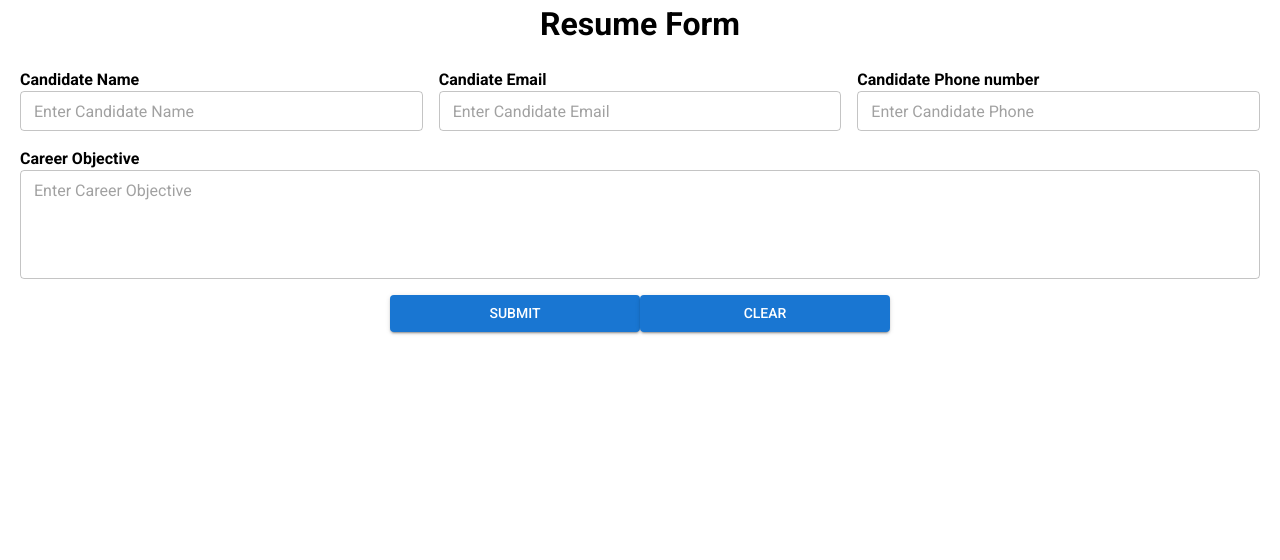
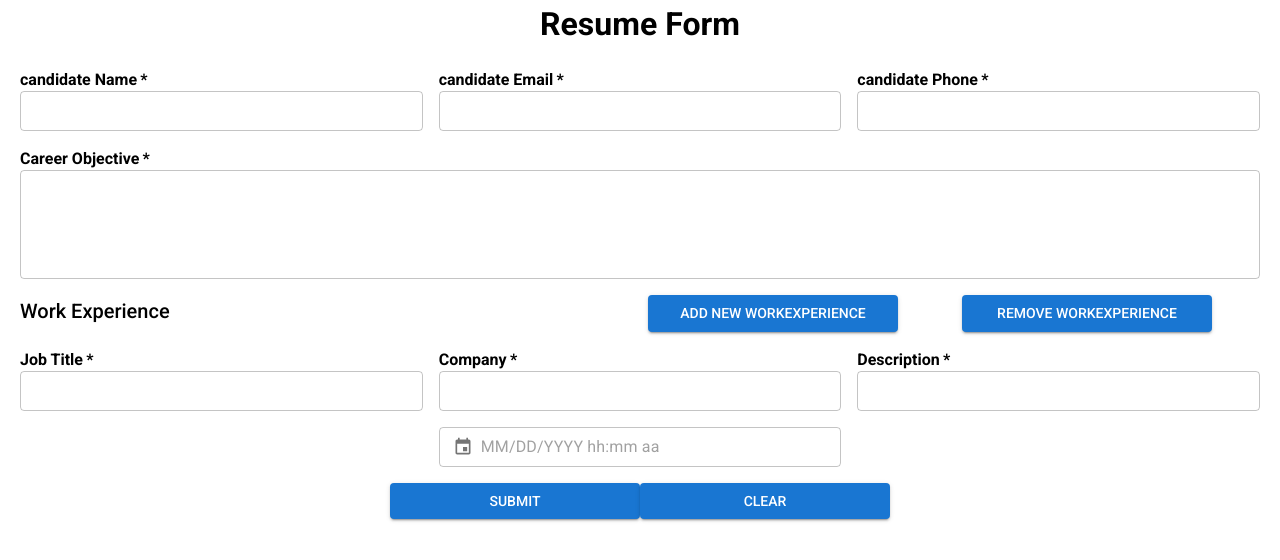
Before and after one commit to naveed0000/practice-frontend, a Next.js app: page /resume-form in a window 1280 px wide. Shown: the top 560 px of the page. Built offline with nearby package versions, Linux system fonts and the light colour scheme; what @mui/material-nextjs would draw is missing.

Commit message:
useField Array

```diff
--- a/package.json
+++ b/package.json
@@ -17,6 +17,8 @@
     "@mui/material": "^7.3.1",
     "@mui/material-nextjs": "^7.3.0",
     "@mui/styled-engine-sc": "^7.3.1",
+    "@mui/x-date-pickers": "^8.11.2",
+    "dayjs": "^1.11.18",
     "motion": "^12.23.12",
     "next": "15.5.2",
     "react": "19.1.0",
--- /dev/null
+++ b/src/app/resume-form/GlobalComponent/SimpleTextField.tsx
@@ -0,0 +1,56 @@
+'use client';
+
+import { Theme } from '@emotion/react';
+import { InputLabel, SxProps, TextField, TextFieldProps } from '@mui/material';
+import React from 'react'
+import {  Controller, Control, FieldValues, Path } from 'react-hook-form';
+
+
+export interface Props<T extends FieldValues>
+  extends Omit<TextFieldProps, 'name' | 'defaultValue'> {
+    control: Control<T>
+    name: Path<T>;
+    sx: SxProps<Theme>;
+    inputlabel: string;
+}
+
+export default function SimpleTextField<T extends FieldValues>({control, name,sx,inputlabel, ...rest}:Props<T>) {
+  return (
+    <>
+    <InputLabel
+          htmlFor="candidateName"
+          sx={{
+            fontSize: "16px",
+            color: "common.black",
+            fontWeight: "bold",
+            width: "100%",
+          }}
+          required
+        >
+          {inputlabel}
+        </InputLabel>
+      <Controller
+          name={name}
+          control={control}
+          render={({
+            field,
+            fieldState: { error, },
+            formState,
+          }) => {
+
+            return (
+              <TextField
+              sx={sx}
+                {...rest}
+                {...field}
+                size="small"
+                error={!!error}
+                helperText={error ? error.message : null}
+                variant="outlined"
+              />
+            );
+          }}
+        />
+        </>
+  )
+}
--- a/src/app/resume-form/components/Index.tsx
+++ b/src/app/resume-form/components/Index.tsx
@@ -3,7 +3,8 @@
 import { Box, Typography } from "@mui/material";
 import React from "react";
 import ResumeForm from "./ResumeForm";
-
+import { LocalizationProvider } from '@mui/x-date-pickers';
+import { AdapterDayjs } from '@mui/x-date-pickers/AdapterDayjs';
 export default function Index() {
   return (
     <Box>
@@ -12,7 +13,9 @@ export default function Index() {
       >
         Resume Form
       </Typography>
-      <ResumeForm />
+      <LocalizationProvider dateAdapter={AdapterDayjs}>
+        <ResumeForm />
+      </LocalizationProvider>
     </Box>
   );
 }
--- a/src/app/resume-form/components/ResumeForm.tsx
+++ b/src/app/resume-form/components/ResumeForm.tsx
@@ -1,42 +1,63 @@
 "use client";
 
-import { Button, Grid, InputLabel, TextField } from "@mui/material";
-import React, { useEffect } from "react";
-import { useForm } from "react-hook-form";
+import { Button, Grid, InputAdornment, InputLabel, TextField, TextFieldProps, Typography } from "@mui/material";
+import React, { useState } from "react";
+import { Controller, useFieldArray, useForm } from "react-hook-form";
 import { zodResolver } from "@hookform/resolvers/zod";
-import resumeSchema, { resumeSchemaType } from "./resumeSchema";
-
+import resumeSchema, { resumeSchemaType, workExperienceSchemaType } from "./resumeSchema";
+import SimpleTextField from "../GlobalComponent/SimpleTextField";
+import { CalendarIcon, DatePicker, DateTimePicker } from "@mui/x-date-pickers";
+import dayjs, { Dayjs } from "dayjs";
+// Example: value from form (string | null)
+let valueFromForm: string | null = null; // assume form value is empty initially
 export default function ResumeForm() {
+  const [openDate, setOpenDate] = useState<boolean>(false);
+  // const [date, setDate] = React.useState<Dayjs | null>(dayjs()); // default today
   const {
     handleSubmit,
     register,
     unregister,
     formState: { errors },
     getFieldState,
-    clearErrors,
+    setValue,
+    trigger,
     watch,
-  } = useForm({
+    control
+  } = useForm<resumeSchemaType>({
     defaultValues: {
       candidateName: "",
       candidateEmail: "",
       candidatePhone: "",
       careerObjective: "",
+      workExperience: [
+        {
+          company: '',
+          title: '',
+          description: '',
+          startDate: null,
+        }
+      ]
     },
     resolver: zodResolver(resumeSchema),
-    mode: "onChange",
   });
+  const { fields, append,remove } = useFieldArray<resumeSchemaType>({
+    name : 'workExperience',
+    control
+  })
 
+    console.log('fields: ', fields);
   // useEffect(() => {
   //   register("candidateName");
   // }, [register]);
 
-  console.log(errors, "errors");
-  console.log(watch());
-  console.log(getFieldState("candidateName"), "getFieldState");
+  // console.log(errors, "errors");
+  // console.log(watch());
+  // console.log(getFieldState("candidateName"), "getFieldState");
 
   const onSubmit = (data: resumeSchemaType) => {
     console.log(data);
   };
+
   return (
     <Grid
       container
@@ -46,100 +67,131 @@ export default function ResumeForm() {
       sx={{ padding: "20px" }}
     >
       <Grid size={4}>
-        <InputLabel
-          htmlFor="candidateName"
-          sx={{
-            fontSize: "16px",
-            color: "common.black",
-            fontWeight: "bold",
-            width: "100%",
-          }}
-        >
-          Candidate Name
-        </InputLabel>
-        <TextField
-          {...register("candidateName")}
-          name="candidateName"
-          fullWidth
-          id="candidateName"
-          label=""
-          error={!!errors.candidateName}
-          helperText={errors.candidateName?.message}
-          variant="outlined"
-          size="small"
-          placeholder="Enter Candidate Name"
-        />
+        <SimpleTextField control={control} name='candidateName' sx={{ width: 1}} variant="outlined" inputlabel="candidate Name"/>
       </Grid>
       <Grid size={4}>
-        <InputLabel
-          htmlFor="candidateEmail"
-          sx={{ fontSize: "16px", color: "common.black", fontWeight: "bold" }}
-        >
-          Candiate Email
-        </InputLabel>
-        <TextField
-          {...register("candidateEmail")}
-          fullWidth
-          name="candidateEmail"
-          id="candidateEmail"
-          label=""
-          error={!!errors.candidateEmail}
-          helperText={errors.candidateEmail?.message}
-          variant="outlined"
-          size="small"
-          placeholder="Enter Candidate Email"
-        />
+
+        <SimpleTextField control={control} name='candidateEmail' sx={{ width: 1}} variant="outlined" inputlabel="candidate Email"/>
       </Grid>
       <Grid size={4}>
-        <InputLabel
-          htmlFor="candidatePhone"
-          sx={{ fontSize: "16px", color: "common.black", fontWeight: "bold" }}
-        >
-          Candidate Phone number
-        </InputLabel>
-        <TextField
-          {...register("candidatePhone")}
-          fullWidth
-          error={!!errors.candidatePhone}
-          helperText={errors.candidatePhone?.message}
-          name="candidatePhone"
-          id="candidatePhone"
-          label=""
-          variant="outlined"
-          size="small"
-          placeholder="Enter Candidate Phone"
-        />
+
+        <SimpleTextField control={control} name='candidatePhone' sx={{ width: 1}} variant="outlined" inputlabel="candidate Phone"/>
       </Grid>
 
       <Grid size={12}>
-        <InputLabel
-          htmlFor="careerObjective"
-          sx={{ fontSize: "16px", color: "common.black", fontWeight: "bold" }}
+        <SimpleTextField control={control} name='careerObjective' sx={{ width: 1}} variant="outlined" inputlabel="Career Objective" multiline rows={4}/>
+      </Grid>
+      <Grid size={6}>
+        <Typography variant="h6" >
+        Work Experience
+          </Typography>
+      </Grid>
+      <Grid size={3}>
+        <Button
+          onClick={() => append({ company: '', description: '', title: '', endDate: '', startDate: ''})}
+          variant="contained"
+          sx={{ width: 250 }}
         >
-          Career Objective
-        </InputLabel>
-        <TextField
-          {...register("careerObjective")}
-          name="careerObjective"
-          fullWidth
-          id="careerObjective"
-          label=""
-          error={!!errors.careerObjective}
-          helperText={errors.careerObjective?.message}
-          variant="outlined"
-          size="small"
-          multiline
-          rows={4}
-          placeholder="Enter Career Objective"
-        />
+          add new WorkExperience
+        </Button>
+      </Grid>
+      <Grid size={3}>
+        <Button
+          onClick={() => remove(fields.length - 1)}
+          variant="contained"
+          sx={{ width: 250 }}
+        >
+          remove WorkExperience
+        </Button>
       </Grid>
 
-      <Grid size={12} justifyItems={"center"} textAlign={"center"}>
+
+      {fields.map((field, index) => {
+        return (
+          <Grid container size={12} key={index}>
+          <Grid size={4}>
+        <SimpleTextField control={control} name={`workExperience.${index}.title`} sx={{ width: 1}} variant="outlined" inputlabel="Job Title"/>
+      </Grid>
+      <Grid size={4}>
+
+        <SimpleTextField control={control} name={`workExperience.${index}.company`} sx={{ width: 1}} variant="outlined" inputlabel="Company"/>
+      </Grid>
+      <Grid size={4}>
+        <SimpleTextField control={control} name={`workExperience.${index}.description`} sx={{ width: 1}} variant="outlined" inputlabel="Description"/>
+      </Grid>
+      <Grid size={4}>
+         {/* <DatePicker
+        label="Start Date"
+        value={date}
+        onChange={(newValue) => setDate(newValue)}
+        onError={(e) => console.log("Date error:", e)}
+        slots={{ textField: TextField }}  // v6+ replacement for renderInput
+      /> */}
+
+      </Grid>
+      <Grid size={4}>
+
+        <DateTimePicker
+              open={openDate}
+              onClose={() => setOpenDate(false)}
+              value={
+                watch(`workExperience.${index}.startDate`) ? dayjs(watch(`workExperience.${index}.startDate`)) : null
+              }
+              onChange={(newValue: Dayjs | null) => {
+                if (newValue) {
+                  setValue(`workExperience.${index}.startDate`, newValue.toDate());
+                  trigger(`workExperience.${index}.startDate`);
+                }
+              }}
+              minDateTime={dayjs()}
+              slots={{
+                openPickerIcon: () => null,
+              }}
+              slotProps={{
+                textField: {
+                  size: "small",
+                  id: "workExperience",
+                  fullWidth: true,
+                  error: !!errors.workExperience?.index.startDate,
+                  helperText: errors.workExperience?.index.startDate?.message,
+                  placeholder: "Select Pickup Date/Time",
+                  InputProps: {
+                    startAdornment: (
+                      <InputAdornment
+                        onClick={() => setOpenDate(true)}
+                        position="start"
+                        sx={{ cursor: "pointer" }}
+                      >
+                        <CalendarIcon fontSize="small" />
+                      </InputAdornment>
+                    ),
+                  },
+                  sx: {
+                    "& .MuiOutlinedInput-notchedOutline": {
+                      borderRadius: "8px",
+                    },
+                  },
+                },
+              }}
+            />
+
+      </Grid>
+          </Grid>
+        )
+      })}
+      {/* <Grid size={4}>
+        <SimpleTextField control={control} name='careerObjective' sx={{ width: 1}} variant="outlined" inputlabel="Career Objective" multiline rows={4}/>
+      </Grid> */}
+
+      {
+      }
+
+      <Grid size={12} gap={3} justifyItems={"center"} textAlign={"center"}>
         <Button
           type="submit"
           variant="contained"
           sx={{ width: 250 }}
-          >
+        >
           Submit
         </Button>
         <Button
@@ -154,3 +206,31 @@ export default function ResumeForm() {
     </Grid>
   );
 }
+
+
+// export interface Props {
+//   fields: string[]
+// }
+// function GetFieldWorkExperience({ fields} : Props) {
+
+//   return (
+//     <Grid container >
+//         <Grid size={4}>
+//         <SimpleTextField control={control} name='candidateName' sx={{ width: 1}} variant="outlined" inputlabel="candidate Name"/>
+//       </Grid>
+//       <Grid size={4}>
+
+//         <SimpleTextField control={control} name='candidateEmail' sx={{ width: 1}} variant="outlined" inputlabel="candidate Email"/>
+//       </Grid>
+//       <Grid size={4}>
+
+//         <SimpleTextField control={control} name='candidatePhone' sx={{ width: 1}} variant="outlined" inputlabel="candidate Phone"/>
+//       </Grid>
+
+//       <Grid size={12}>
+//         <SimpleTextField control={control} name='careerObjective' sx={{ width: 1}} variant="outlined" inputlabel="Career Objective" multiline rows={4}/>
+//       </Grid>
+//     </Grid>
+//   )
+
+// }
--- a/src/app/resume-form/components/resumeSchema.ts
+++ b/src/app/resume-form/components/resumeSchema.ts
@@ -3,7 +3,7 @@ import { z } from "zod";
 const workExperienceSchema = z.object({
   title: z.string(),
   company: z.string(),
-  startDate: z.string(),
+  startDate: z.string().nullable(),
   endDate: z.string(),
   description: z.string(),
 });
@@ -21,12 +21,12 @@ const resumeSchema = z.object({
     candidateEmail: z.string().min(3, "Email must be at least 3 characters"),
     candidatePhone: z.string().min(3, "Phone must be at least 3 characters"),
     careerObjective: z.string().min(3, "Career Objective must be at least 3 characters"),
-  // workExperience: z.array(workExperienceSchema),
+    workExperience: z.array(workExperienceSchema),
     // education: z.array(educationSchema),
   });
 
 export type resumeSchemaType = z.infer<typeof resumeSchema>;
-// export type workExperienceSchemaType = z.infer<typeof workExperienceSchema>;
+export type workExperienceSchemaType = z.infer<typeof workExperienceSchema>;
 // export type educationSchemaType = z.infer<typeof educationSchema>;
 
 export default resumeSchema;
```
Also changed, not shown: eslint.config.mjs (+16 -0 lines), 1 other file (tests, documents, lock files or other folders). Lines whose indentation alone changed are shown as unchanged.
